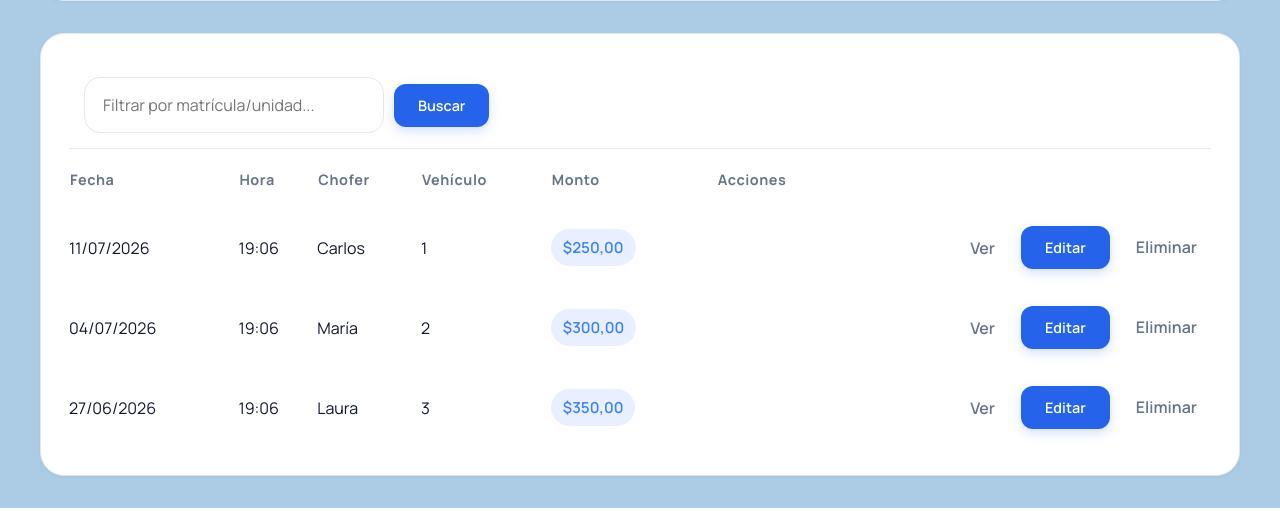
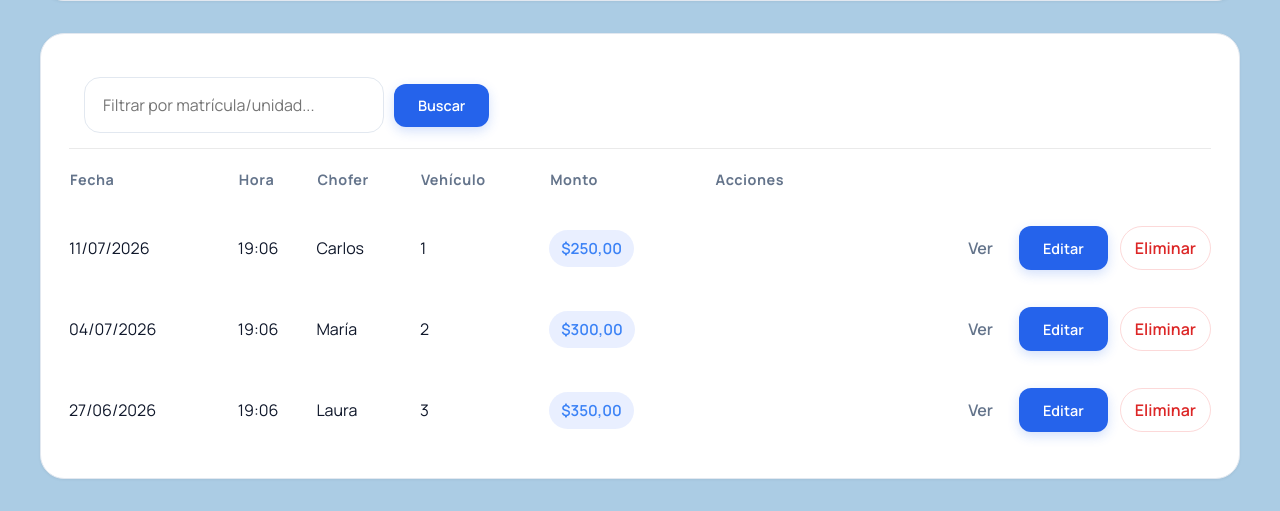
Before and after one commit to ogjo240049/SIGES, a Laravel app: page /pagos in a window 1280 px wide. Shown: the part 374-885 px from the top of the page. Run offline with Laravel 12, Linux system fonts and the light colour scheme; a user stored in the database is signed in; data comes from the database, SQL or seed files in the repository; some web fonts are replaced.

Commit message:
botones de eliminar en rojo

```diff
--- a/SIGES/resources/views/bitacoras/index.blade.php
+++ b/SIGES/resources/views/bitacoras/index.blade.php
@@ -52,7 +52,7 @@
                                     <form action="{{ route('bitacoras.destroy', $bitacora) }}" method="POST" onsubmit="return confirm('¿Eliminar este registro de bitácora?');">
                                         @csrf
                                         @method('DELETE')
-                                        <button type="submit" class="button-ghost">Eliminar</button>
+                                        <button type="submit" class="button-ghost" style="border: 1px solid rgba(239, 68, 68, 0.2); color: #dc2626;">Eliminar</button>
                                     </form>
                                 </div>
                             </td>
--- a/SIGES/resources/views/inventarios/index.blade.php
+++ b/SIGES/resources/views/inventarios/index.blade.php
@@ -50,7 +50,7 @@
                                     <form action="{{ route('inventarios.destroy', $item) }}" method="POST" onsubmit="return confirm('¿Eliminar este registro?');">
                                         @csrf
                                         @method('DELETE')
-                                        <button type="submit" class="button-ghost">Eliminar</button>
+                                        <button type="submit" class="button-ghost" style="border: 1px solid rgba(239, 68, 68, 0.2); color: #dc2626;">Eliminar</button>
                                     </form>
                                 </div>
                             </td>
--- a/SIGES/resources/views/pagos/index.blade.php
+++ b/SIGES/resources/views/pagos/index.blade.php
@@ -80,7 +80,7 @@
                                         <form action="{{ route('pagos.destroy', $pago) }}" method="POST" onsubmit="return confirm('¿Eliminar este pago?');">
                                             @csrf
                                             @method('DELETE')
-                                            <button type="submit" class="button-ghost">Eliminar</button>
+                                        <button type="submit" class="button-ghost" style="border: 1px solid rgba(239, 68, 68, 0.2); color: #dc2626;">Eliminar</button>
                                         </form>
                                     </div>
                                 </td>
--- a/SIGES/resources/views/servicios/index.blade.php
+++ b/SIGES/resources/views/servicios/index.blade.php
@@ -54,7 +54,7 @@
                                     <form action="{{ route('servicios.destroy', $servicio) }}" method="POST" onsubmit="return confirm('¿Eliminar este servicio?');">
                                         @csrf
                                         @method('DELETE')
-                                        <button type="submit" class="button-ghost">Eliminar</button>
+                                        <button type="submit" class="button-ghost" style="border: 1px solid rgba(239, 68, 68, 0.2); color: #dc2626;">Eliminar</button>
                                     </form>
                                 </div>
                             </td>
--- a/SIGES/resources/views/usuarios/index.blade.php
+++ b/SIGES/resources/views/usuarios/index.blade.php
@@ -52,7 +52,7 @@
                                     <form action="{{ route('usuarios.destroy', $user) }}" method="POST" onsubmit="return confirm('¿Eliminar este usuario?');">
                                         @csrf
                                         @method('DELETE')
-                                        <button type="submit" class="button-ghost">Eliminar</button>
+                                        <button type="submit" class="button-ghost" style="border: 1px solid rgba(239, 68, 68, 0.2); color: #dc2626;">Eliminar</button>
                                     </form>
                                 </div>
                             </td>
```
